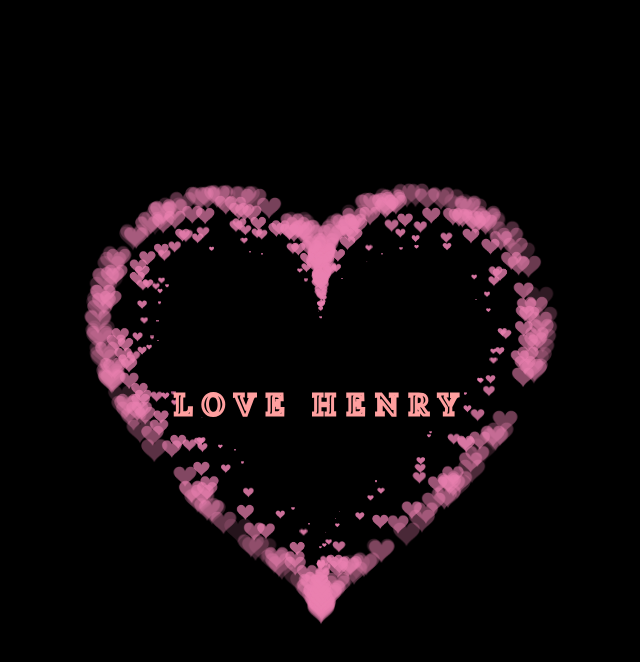
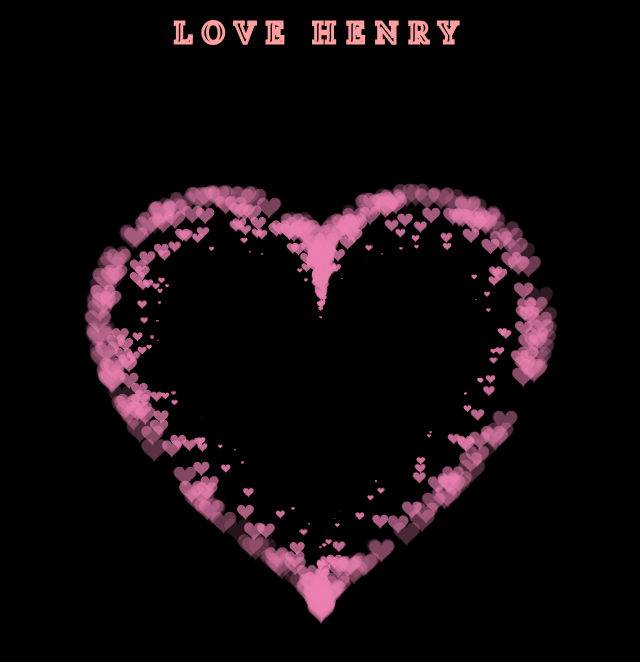
Before and after one commit to TanTran3004/Henry, a plain HTML site: page index.html in a window 1280 px wide. Shown: the whole page, without its empty margins (319-959 px from the left). Drawn offline with Linux system fonts and the light colour scheme.

Commit message:
upload source

```diff
--- a/index.html
+++ b/index.html
@@ -57,9 +57,11 @@
       }
       .txt-name {
         position: absolute;
-        top: 50%;
-        left: 50%;
-        transform: translate(-50%, -50%);
+        margin: auto;
+        top: -47px;
+        right: 0;
+        left: 0;
+        bottom: 0;
         width: fit-content;
         margin: 0 auto;
         height: fit-content;
```
